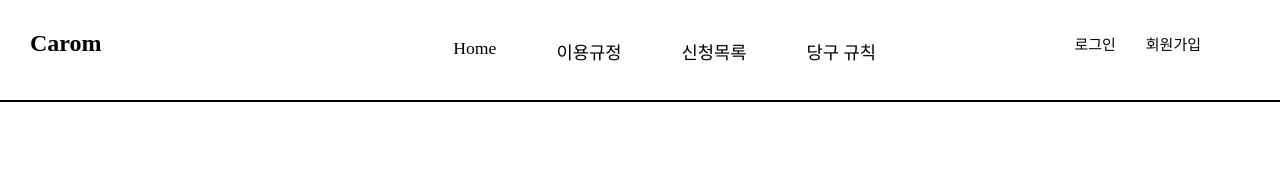
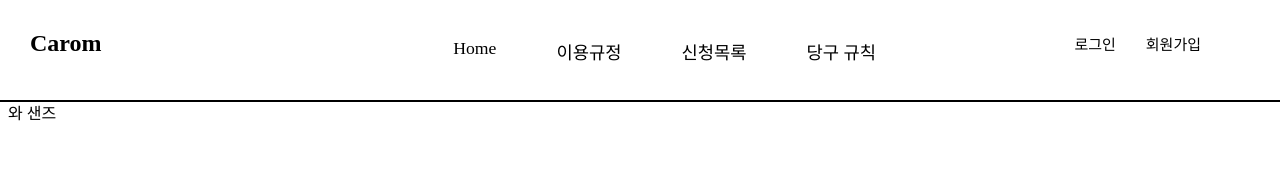
Before and after one commit to AZAAZATV/CaromFront, a React (Create React App) app in the folder carom/: page /Terms-of-use in a window 1280 px wide. Shown: the top 190 px of the page. Built offline with nearby package versions, Linux system fonts and the light colour scheme; a web font is replaced by a local one.

Commit message:
이용약관 추가

```diff
--- a/carom/src/App.js
+++ b/carom/src/App.js
@@ -2,6 +2,7 @@ import React from "react";
 import Navigation from "./Components/Navigation";
 import { BrowserRouter, Route, Routes } from "react-router-dom";
 import Home from "./Components/Home";
+import TermsOfUse from "./Components/TermsOfUse";
 
 function App() {
   return (
@@ -10,6 +11,7 @@ function App() {
         <Navigation />
         <Routes>
           <Route path="/home" element={<Home />} />
+          <Route path="/Terms-of-use" element={<TermsOfUse />} />
         </Routes>
       </BrowserRouter>
     </div>
--- a/carom/src/Components/Navigation.js
+++ b/carom/src/Components/Navigation.js
@@ -10,7 +10,7 @@ function Navigation() {
         <span><Link to="/home">Home</Link></span>
       </li>
       <li>
-        <span><Link to='/'>이용규정</Link></span>
+        <span><Link to='/Terms-of-use'>이용규정</Link></span>
       </li>
       <li>
         <span>신청목록</span>
--- /dev/null
+++ b/carom/src/Components/TermsOfUse.js
@@ -0,0 +1,10 @@
+import React from "react";
+import './TermsOfUse.scss';
+
+function TermsOfUse() {
+  return <div className="TermsOfUse">
+    와 샌즈
+  </div>;
+}
+
+export default TermsOfUse;
--- /dev/null
+++ b/carom/src/Components/TermsOfUse.scss
@@ -0,0 +1,3 @@
+.TermsOfUse {
+  margin-top: 100px;
+}
```
